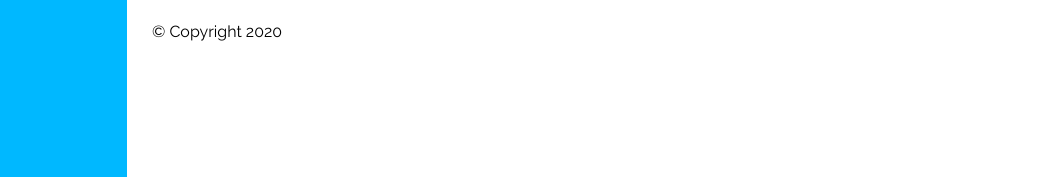
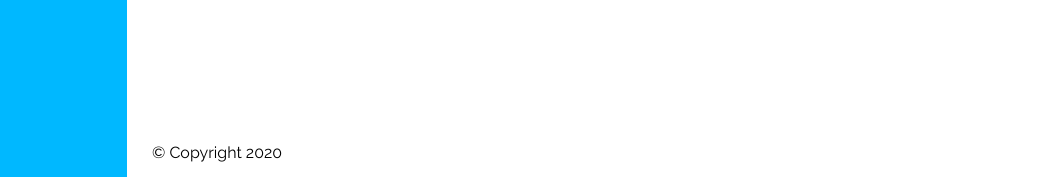
Before and after one commit to moranot/moranot.github.io, a plain HTML site: page index.html in a window 1280 px wide. Shown: the part 623-800 px from the top of the page, without its empty margins (23-1081 px from the left). Drawn offline with Linux system fonts and the light colour scheme.

Commit message:
Fix footer

```diff
--- /dev/null
+++ b/assets/css/sass/_style1/_style1-footer.scss
@@ -0,0 +1,5 @@
+footer {
+    position: absolute;
+    bottom: 0;
+    padding-bottom: 15px;
+}
--- a/assets/css/sass/_style1/style1.scss
+++ b/assets/css/sass/_style1/style1.scss
@@ -21,6 +21,7 @@ body {
     margin: 0;
     padding: 0;
     box-sizing: border-box;
+    height: 100vh;
 
     * {
         box-sizing: inherit;
@@ -50,4 +51,5 @@ a {
     position: relative;
     padding-bottom: 20px;
     padding-left: 25px;
+    height:100%;
 }
```
Also changed, not shown: assets/css/style1/style1.css, 1 other file.
